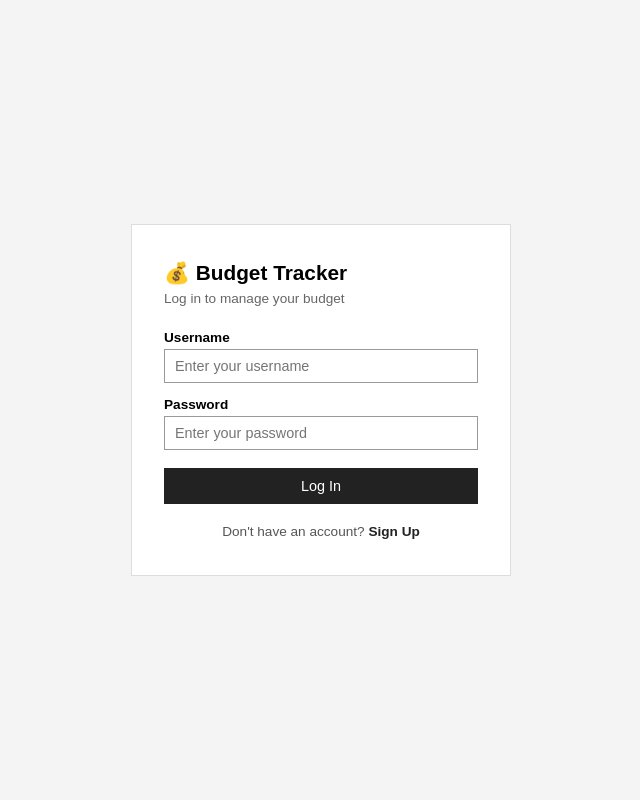
After one commit to ArushiKhatri/FinVora, a Flask app: page /login in a window 1280 px wide. The commit adds this page. Shown: the whole page, without its empty margins (319-959 px from the left). Run offline with Flask 3, Linux system fonts and the light colour scheme.

Commit message:
Added Login And Sign Up System

```diff
--- a/app.py
+++ b/app.py
@@ -1,14 +1,109 @@
-
-from flask import Flask, render_template, request, jsonify
+from flask import Flask, render_template, request, jsonify, session, redirect, url_for
 import logic
 
 app = Flask(__name__)
 
+# SECRET KEY — needed by Flask to sign/encrypt session cookies.
+# In a real project, store this in an environment variable, never hardcode it.
+app.secret_key = "my_budget_tracker_secret_123"
+
+# ─────────────────────────────────────────────
+# In-memory user store (no database needed).
+# Format: { "username": "password" }
+# Data resets every time the server restarts — that's fine for a mini project.
+# ─────────────────────────────────────────────
+users = {}
+
+
+# ── Helper ────────────────────────────────────
+def is_logged_in():
+    """Returns True if a user is currently logged in (session has 'username')."""
+    return "username" in session
+
+
+# ── Auth Routes ───────────────────────────────
+
+@app.route("/signup", methods=["GET", "POST"])
+def signup():
+    """
+    GET  → show the signup form (signup.html)
+    POST → read form data, validate, store user, redirect to login
+    """
+    if request.method == "POST":
+        username = request.form.get("username", "").strip()
+        password = request.form.get("password", "").strip()
+
+        # Basic validation
+        if not username or not password:
+            return render_template("signup.html", error="Both fields are required.")
+
+        if len(username) < 3:
+            return render_template("signup.html", error="Username must be at least 3 characters.")
+
+        if len(password) < 4:
+            return render_template("signup.html", error="Password must be at least 4 characters.")
+
+        if username in users:
+            return render_template("signup.html", error="Username already taken. Try another.")
+
+        # Save the new user
+        users[username] = password
+        # Redirect to login with a success message
+        return redirect(url_for("login", success="Account created! Please log in."))
+
+    # GET request — just show the empty signup form
+    return render_template("signup.html")
+
+
+@app.route("/login", methods=["GET", "POST"])
+def login():
+    """
+    GET  → show the login form (login.html)
+    POST → check credentials, set session, redirect to home
+    """
+    if request.method == "POST":
+        username = request.form.get("username", "").strip()
+        password = request.form.get("password", "").strip()
+
+        if not username or not password:
+            return render_template("login.html", error="Both fields are required.")
+
+        # Check if user exists AND password matches
+        if users.get(username) != password:
+            return render_template("login.html", error="Invalid username or password.")
+
+        # ✅ Credentials are correct — store username in session
+        # Flask's session works like a secure cookie.
+        # Once we set session["username"], it persists across requests
+        # until we call session.clear() (logout).
+        session["username"] = username
+        return redirect(url_for("home"))
+
+    # GET request — check for optional success message from signup redirect
+    success = request.args.get("success", "")
+    return render_template("login.html", success=success)
+
+
+@app.route("/logout")
+def logout():
+    """Clear the session (log the user out) and send them to login."""
+    session.clear()
+    return redirect(url_for("login"))
+
+
+# ── Protected Routes ──────────────────────────
 
 @app.route("/")
 def home():
-    """Serve the main HTML page."""
-    return render_template("index.html")
+    """
+    Only logged-in users can see the budget tracker.
+    If not logged in, redirect to /login.
+    """
+    if not is_logged_in():
+        return redirect(url_for("login"))
+
+    # Pass username to the template so we can show "Hello, <name>"
+    return render_template("index.html", username=session["username"])
 
 
 @app.route("/health", methods=["GET"])
@@ -19,9 +114,12 @@ def health():
 @app.route("/calculate", methods=["POST"])
 def calculate():
     """
-    Receives JSON from the HTML page's JavaScript fetch() call.
-    Calls logic.py, returns full summary as JSON.
+    Protected API endpoint — only works when logged in.
+    Receives JSON from the frontend's fetch() call.
     """
+    if not is_logged_in():
+        return jsonify({"error": "Unauthorized. Please log in."}), 401
+
     data = request.get_json()
 
     income_sources = data.get("income_sources", {})
--- /dev/null
+++ b/templates/login.html
@@ -0,0 +1,172 @@
+<!DOCTYPE html>
+<html lang="en">
+<head>
+  <meta charset="UTF-8" />
+  <meta name="viewport" content="width=device-width, initial-scale=1.0"/>
+  <title>Login — Budget Tracker</title>
+  <style>
+    /* ── Reset & Base ── */
+    *, *::before, *::after { box-sizing: border-box; margin: 0; padding: 0; }
+
+    body {
+      font-family: sans-serif;
+      background: #f4f4f4;
+      min-height: 100vh;
+      display: flex;
+      align-items: center;
+      justify-content: center;
+      padding: 16px;
+    }
+
+    /* ── Card ── */
+    .card {
+      background: #fff;
+      border: 1px solid #ddd;
+      padding: 36px 32px;
+      width: 100%;
+      max-width: 380px;
+    }
+
+    h1 {
+      font-size: 1.3rem;
+      margin-bottom: 6px;
+    }
+
+    .subtitle {
+      font-size: 0.85rem;
+      color: #666;
+      margin-bottom: 24px;
+    }
+
+    /* ── Form elements ── */
+    label {
+      display: block;
+      font-size: 0.85rem;
+      margin-bottom: 4px;
+      font-weight: 600;
+    }
+
+    input {
+      width: 100%;
+      padding: 8px 10px;
+      font-size: 0.9rem;
+      border: 1px solid #999;
+      margin-bottom: 14px;
+      outline: none;
+    }
+
+    input:focus {
+      border-color: #333;
+    }
+
+    button {
+      width: 100%;
+      padding: 10px;
+      font-size: 0.9rem;
+      background: #222;
+      color: #fff;
+      border: none;
+      cursor: pointer;
+      margin-top: 4px;
+    }
+
+    button:hover {
+      background: #000;
+    }
+
+    /* ── Messages ── */
+    .msg-error {
+      background: #fff0f0;
+      border: 1px solid #f5c2c2;
+      color: #c0392b;
+      font-size: 0.85rem;
+      padding: 8px 10px;
+      margin-bottom: 14px;
+    }
+
+    .msg-success {
+      background: #f0fff4;
+      border: 1px solid #a9dfc0;
+      color: #1e7e34;
+      font-size: 0.85rem;
+      padding: 8px 10px;
+      margin-bottom: 14px;
+    }
+
+    /* ── Footer link ── */
+    .footer-link {
+      text-align: center;
+      font-size: 0.85rem;
+      color: #555;
+      margin-top: 20px;
+    }
+
+    .footer-link a {
+      color: #222;
+      font-weight: 600;
+      text-decoration: none;
+    }
+
+    .footer-link a:hover {
+      text-decoration: underline;
+    }
+  </style>
+</head>
+<body>
+
+  <div class="card">
+
+    <h1>💰 Budget Tracker</h1>
+    <p class="subtitle">Log in to manage your budget</p>
+
+    <!--
+      Flask passes `error` and `success` variables from app.py via render_template().
+      The "if error" block below only shows the red box when Flask sends an error string.
+    -->
+    {% if error %}
+      <div class="msg-error">{{ error }}</div>
+    {% endif %}
+
+    {% if success %}
+      <div class="msg-success">{{ success }}</div>
+    {% endif %}
+
+    <!--
+      action="/login" method="POST" — when the user clicks "Log In",
+      the browser sends a POST request to /login in app.py.
+      Flask then reads request.form.get("username") and request.form.get("password").
+    -->
+    <form action="/login" method="POST">
+
+      <label for="username">Username</label>
+      <input
+        id="username"
+        name="username"
+        type="text"
+        placeholder="Enter your username"
+        autocomplete="username"
+        required
+      />
+
+      <label for="password">Password</label>
+      <input
+        id="password"
+        name="password"
+        type="password"
+        placeholder="Enter your password"
+        autocomplete="current-password"
+        required
+      />
+
+      <button type="submit">Log In</button>
+
+    </form>
+
+    <p class="footer-link">
+      Don't have an account? <a href="/signup">Sign Up</a>
+    </p>
+
+  </div>
+
+</body>
+</html>
```
Also changed, not shown: templates/index.html (+50 -0 lines), templates/signup.html (added, +165 -0 lines).
